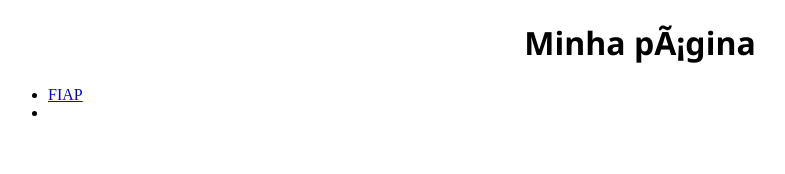
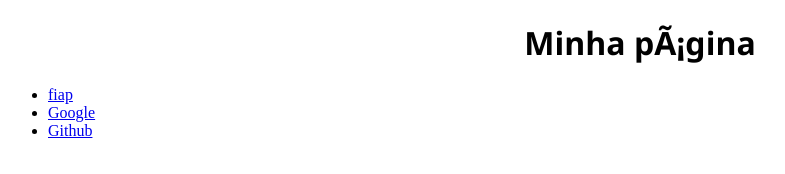
Before and after one commit to LeonardoIafrate/exemplohtml, a plain HTML site: page index.html in a window 1280 px wide. Shown: the whole page, without its empty margins (0-785 px from the left). Drawn offline with Linux system fonts and the light colour scheme.

Commit message:
correção de erros

```diff
--- a/index.html
+++ b/index.html
@@ -14,13 +14,13 @@
 			<nav>
 				<ul>
 					<li>
-						<a href="https://www.fiap.com.br" target="_blank"> FIAP </a>
+						<a href="https://www.fiap.com.br" target="_blank"> fiap </a>
 					</li>
 					<li>
-						<a href="https://www.google.com" target="_blank> Google </a>
+						<a href="https://www.google.com" target="_blank"> Google </a>
 					</li>
 					<li>
-						<a href="https://github.com/" target="_blank> Github </a>
+						<a href="https://github.com/" target="_blank"> Github </a>
 					</li>
 				</ul>
 			</nav>
```
